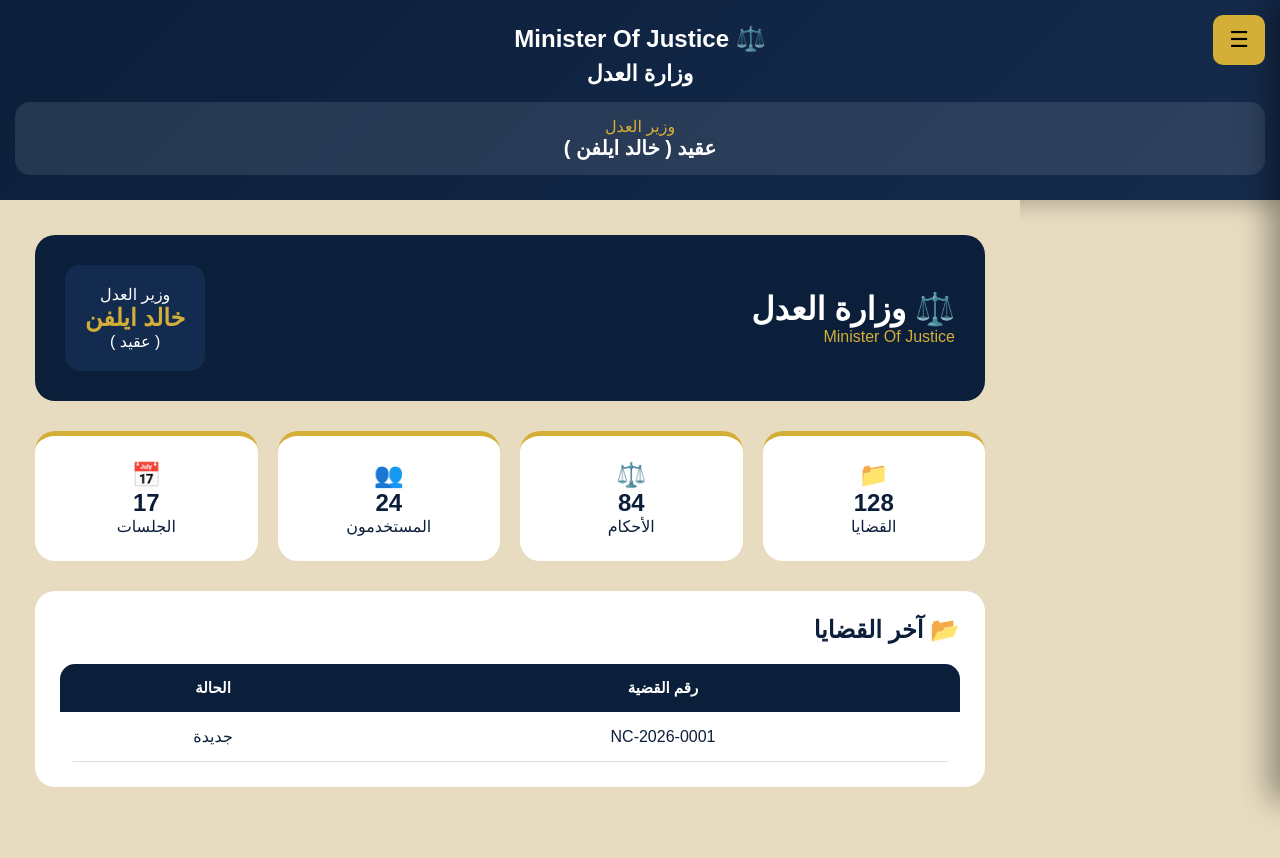
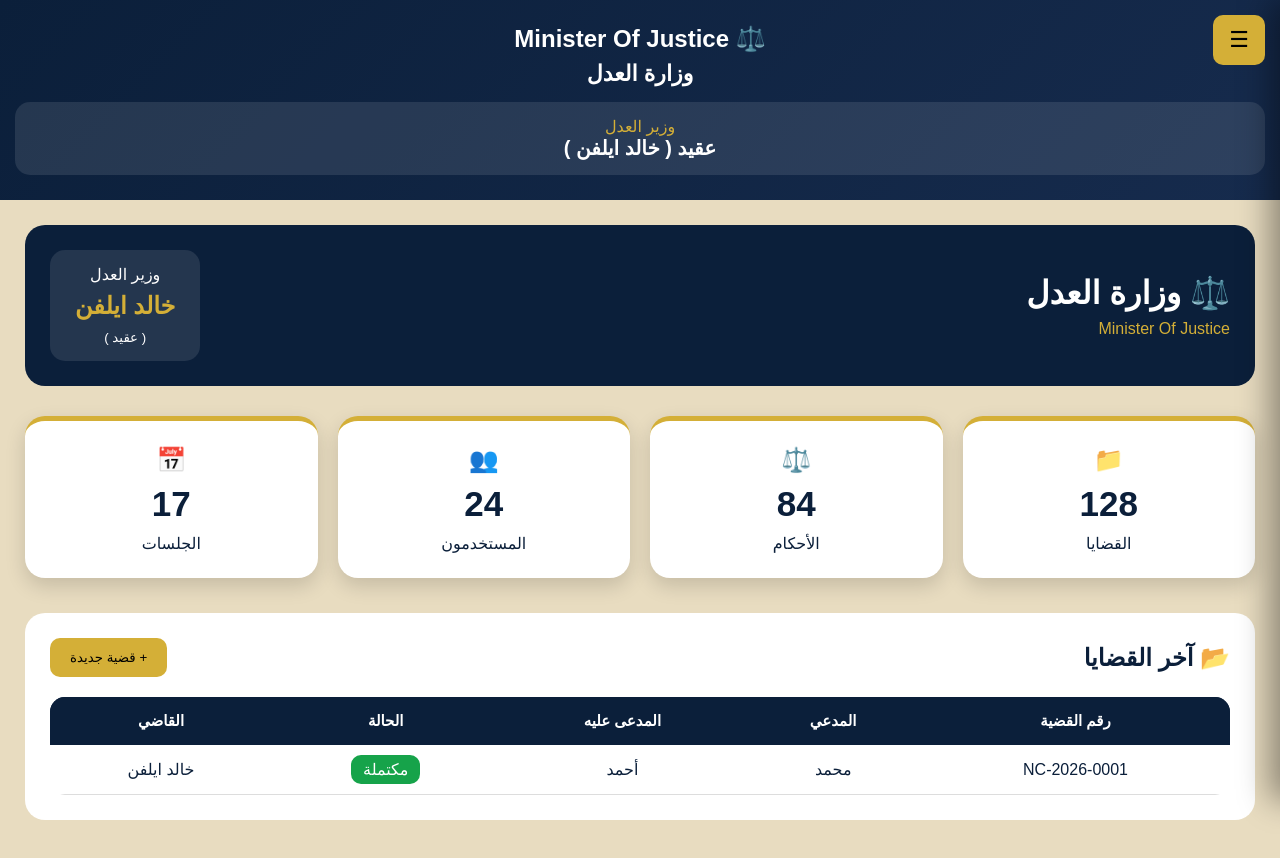
Before and after one commit to 38ed-ma/nice-justice, a Next.js app: page /dashboard in a window 1280 px wide. Shown: the top 858 px of the page. Built offline with nearby package versions, Linux system fonts and the light colour scheme.

Commit message:
Update page.tsx

```diff
--- a/app/dashboard/page.tsx
+++ b/app/dashboard/page.tsx
@@ -17,10 +17,12 @@ return(
 
 style={{
 
-marginRight:"260px",
-padding:"35px",
+padding:"25px",
+
 direction:"rtl",
+
 background:"#E8DCC0",
+
 minHeight:"100vh"
 
 }}
@@ -28,17 +30,28 @@ minHeight:"100vh"
 >
 
 
+
 <header
 
 style={{
 
 background:"#0B1F3A",
+
 color:"white",
-padding:"30px",
+
+padding:"25px",
+
 borderRadius:"20px",
+
 display:"flex",
+
 justifyContent:"space-between",
-alignItems:"center"
+
+alignItems:"center",
+
+flexWrap:"wrap",
+
+gap:"20px"
 
 }}
 
@@ -48,40 +61,80 @@ alignItems:"center"
 <div>
 
 <h1>
+
 ⚖️ وزارة العدل
+
 </h1>
 
 
-<p style={{color:"#D4AF37"}}>
+<p
+
+style={{
+
+color:"#D4AF37",
+
+marginTop:"8px"
+
+}}
+
+>
+
 Minister Of Justice
+
 </p>
+
 
 </div>
 
 
 
+
 <div
+
 style={{
-background:"#132B4F",
-padding:"20px",
+
+background:"rgba(255,255,255,.1)",
+
+padding:"15px 25px",
+
 borderRadius:"15px",
+
 textAlign:"center"
+
 }}
+
 >
 
+
 <p>
+
 وزير العدل
+
 </p>
 
 
-<h2 style={{color:"#D4AF37"}}>
+<h2
+
+style={{
+
+color:"#D4AF37",
+
+margin:"8px 0"
+
+}}
+
+>
+
 خالد ايلفن
+
 </h2>
 
 
-<span>
+<small>
+
 ( عقيد )
-</span>
+
+</small>
 
 
 </div>
@@ -91,13 +144,19 @@ textAlign:"center"
 
 
 
+
+
+
 <section
 
 style={{
 
 display:"grid",
-gridTemplateColumns:"repeat(4,1fr)",
+
+gridTemplateColumns:"repeat(auto-fit,minmax(180px,1fr))",
+
 gap:"20px",
+
 marginTop:"30px"
 
 }}
@@ -108,35 +167,70 @@ marginTop:"30px"
 {
 
 [
+
 ["📁","128","القضايا"],
+
 ["⚖️","84","الأحكام"],
+
 ["👥","24","المستخدمون"],
+
 ["📅","17","الجلسات"]
 
-].map((x:any)=>(
+].map((item:any)=>(
 
 
 <div
 
-key={x[2]}
+key={item[2]}
 
 style={{
 
 background:"white",
+
 padding:"25px",
+
 borderRadius:"20px",
+
 textAlign:"center",
+
+boxShadow:"0 8px 20px rgba(0,0,0,.15)",
+
 borderTop:"5px solid #D4AF37"
 
 }}
 
 >
 
-<h1>{x[0]}</h1>
 
-<h2>{x[1]}</h2>
+<h1>
 
-<p>{x[2]}</p>
+{item[0]}
+
+</h1>
+
+
+<h2
+
+style={{
+
+fontSize:"35px",
+
+margin:"10px"
+
+}}
+
+>
+
+{item[1]}
+
+</h2>
+
+
+<p>
+
+{item[2]}
+
+</p>
 
 
 </div>
@@ -152,61 +246,204 @@ borderTop:"5px solid #D4AF37"
 
 
 
-<div
+
+
+
+
+<section
 
 style={{
 
-marginTop:"30px",
 background:"white",
+
+marginTop:"35px",
+
 padding:"25px",
-borderRadius:"20px"
+
+borderRadius:"20px",
+
+overflowX:"auto"
 
 }}
 
 >
 
 
+<div
+
+style={{
+
+display:"flex",
+
+justifyContent:"space-between",
+
+alignItems:"center"
+
+}}
+
+>
+
 <h2>
+
 📂 آخر القضايا
+
 </h2>
 
 
-<table style={{
+<button
+
+style={{
+
+background:"#D4AF37",
+
+border:"none",
+
+padding:"12px 20px",
+
+borderRadius:"10px",
+
+cursor:"pointer"
+
+}}
+
+onClick={()=>window.location.href="/cases"}
+
+>
+
++ قضية جديدة
+
+</button>
+
+
+</div>
+
+
+
+
+
+<table
+
+style={{
+
 width:"100%",
-marginTop:"20px"
-}}>
+
+marginTop:"20px",
+
+borderCollapse:"collapse"
+
+}}
+
+>
+
+
+<thead>
+
+<tr
+
+style={{
+
+background:"#0B1F3A",
+
+color:"white"
+
+}}
+
+>
+
+<th style={{padding:"15px"}}>
+رقم القضية
+</th>
+
+
+<th style={{padding:"15px"}}>
+المدعي
+</th>
+
+
+<th style={{padding:"15px"}}>
+المدعى عليه
+</th>
+
+
+<th style={{padding:"15px"}}>
+الحالة
+</th>
+
+
+<th style={{padding:"15px"}}>
+القاضي
+</th>
+
+
+</tr>
+
+</thead>
+
+
+
+<tbody>
 
 
 <tr>
 
-<th>
-رقم القضية
-</th>
+<td style={{padding:"15px",textAlign:"center"}}>
+NC-2026-0001
+</td>
 
-<th>
-الحالة
-</th>
+
+<td style={{padding:"15px",textAlign:"center"}}>
+محمد
+</td>
+
+
+<td style={{padding:"15px",textAlign:"center"}}>
+أحمد
+</td>
+
+
+<td style={{padding:"15px",textAlign:"center"}}>
+
+<span
+
+style={{
+
+background:"#16a34a",
+
+color:"white",
+
+padding:"6px 12px",
+
+borderRadius:"10px"
+
+}}
+
+>
+
+مكتملة
+
+</span>
+
+</td>
+
+
+<td style={{padding:"15px",textAlign:"center"}}>
+خالد ايلفن
+</td>
+
 
 </tr>
 
 
-<tr>
+</tbody>
 
-<td>
-NC-2026-0001
-</td>
-
-<td>
-جديدة
-</td>
-
-</tr>
 
 
 </table>
 
 
-</div>
+</section>
+
+
 
 
 
```
